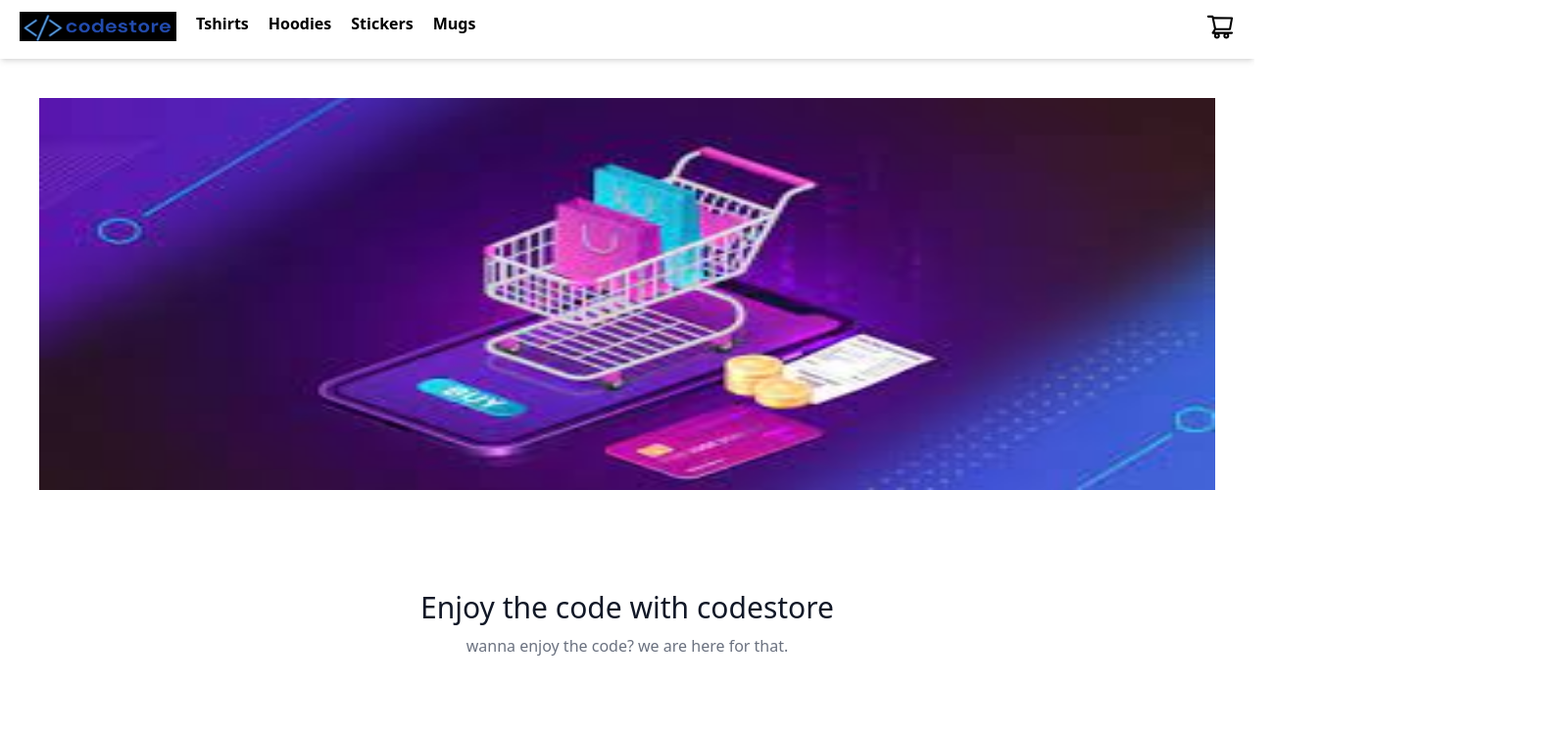
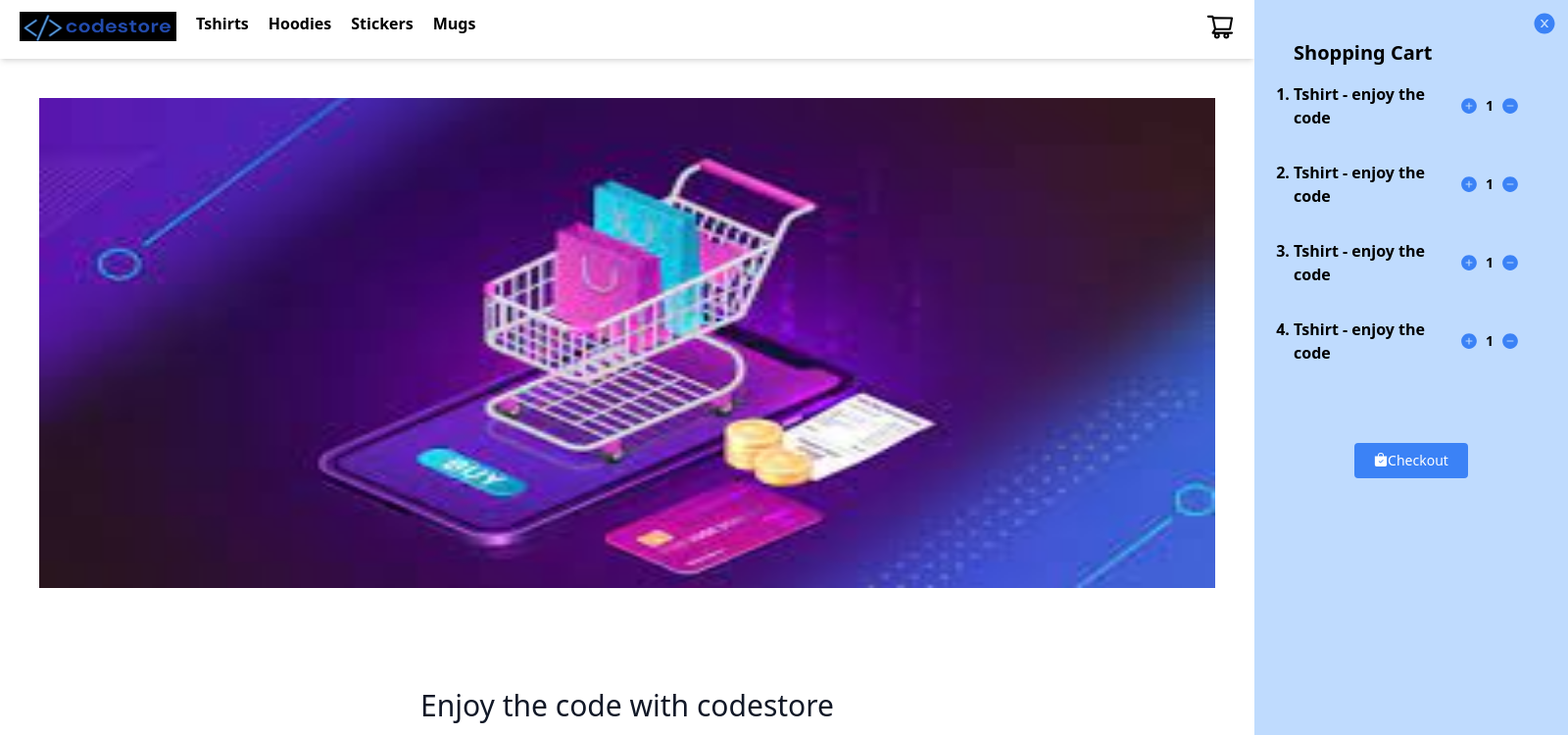
Before and after one commit to DeveshPurohit/codestore, a Next.js app: page / in a window 1280 px wide. Shown: the top 750 px of the page at 98% size, 1600 px wide, since content can reach past the window. Built offline with nearby package versions, Linux system fonts and the light colour scheme.

Commit message:
side bar UI completed
I'm back.

```diff
--- a/components/Navbar.js
+++ b/components/Navbar.js
@@ -1,27 +1,125 @@
-import Image from 'next/image'
-import React from 'react'
-import Link from 'next/link'
-import { AiOutlineShoppingCart } from 'react-icons/ai';
+import Image from "next/image";
+import React from "react";
+import Link from "next/link";
+import {
+  AiOutlineShoppingCart,
+  AiFillPlusCircle,
+  AiFillMinusCircle,
+  AiFillCloseCircle,
+} from "react-icons/ai";
+import { BsFillBagCheckFill } from "react-icons/bs";
+import { useRef } from "react";
 
 const Navbar = () => {
+  const toggleCart = () => {
+    if (ref.current.classList.contains("translate-x-full")) {
+      ref.current.classList.remove("translate-x-full");
+      ref.current.classList.add("translate-x-0");
+    } else if (!ref.current.classList.contains("translate-x-full")) {
+      ref.current.classList.remove("translate-x-0");
+      ref.current.classList.add("translate-x-full");
+    }
+  };
+  const ref = useRef();
   return (
-    <div className='flex flex-col md:flex-row md:items-start items-center justify-start py-3 mb-10 shadow-md'>
+    <div className="flex flex-col md:flex-row md:items-start items-center justify-start py-3 mb-10 shadow-md">
       <div className="logo mx-5">
-        <Link href={'/'}><a><Image src={'/logo.png'} height={30} width={160} alt={'logo'} /></a></Link>
+        <Link href={"/"}>
+          <a>
+            <Image src={"/logo.png"} height={30} width={160} alt={"logo"} />
+          </a>
+        </Link>
       </div>
       <div className="nav">
         <ul className="flex items-center text-md space-x-5 font-bold ">
-          <Link href={'/tshirt'}><a><li>Tshirts</li></a></Link>
-          <Link href={'/hoodies'}><a><li>Hoodies</li></a></Link>
-          <Link href={'/stickers'}><a><li>Stickers</li></a></Link>
-          <Link href={'/mugs'}><a><li>Mugs</li></a></Link>
+          <Link href={"/tshirt"}>
+            <a>
+              <li>Tshirts</li>
+            </a>
+          </Link>
+          <Link href={"/hoodies"}>
+            <a>
+              <li>Hoodies</li>
+            </a>
+          </Link>
+          <Link href={"/stickers"}>
+            <a>
+              <li>Stickers</li>
+            </a>
+          </Link>
+          <Link href={"/mugs"}>
+            <a>
+              <li>Mugs</li>
+            </a>
+          </Link>
         </ul>
       </div>
-      <div className="cart absolute right-0 mx-5 font">
-      <AiOutlineShoppingCart className='text-xl md:text-3xl'/>
+      <div
+        onClick={toggleCart}
+        className="cursor-pointer cart absolute right-0 mx-5"
+      >
+        <AiOutlineShoppingCart className="text-xl md:text-3xl" />
+      </div>
+      <div
+        ref={ref}
+        className="z-10 w-80 h-full sidebar absolute top-0 right-0 bg-blue-200  p-10 tansform transition-transform translate-x-full p"
+      >
+        <span
+          onClick={toggleCart}
+          className="crossb absolute top-3 right-3 cursor-pointer text-2xl text-blue-500"
+        >
+          <AiFillCloseCircle />
+        </span>
+        <h2 className="font-bold text-xl">Shopping Cart</h2>
+        <ol className="list-decimal font-semibold">
+          <li>
+            <div className="item flex py-4 ">
+              <div className="w-2/3 ">Tshirt - enjoy the code</div>
+              <div className="flex items-center justify-center w-1/3  font-semibold text-lg ">
+                <AiFillPlusCircle className="text-blue-500 cursor-pointer" />
+                <span className="text-sm mx-2">1</span>
+                <AiFillMinusCircle className="text-blue-500 cursor-pointer" />
+              </div>
+            </div>
+          </li>
+          <li>
+            <div className="item flex py-4">
+              <div className="w-2/3 ">Tshirt - enjoy the code</div>
+              <div className="flex items-center justify-center w-1/3  font-semibold text-lg">
+                <AiFillPlusCircle className="text-blue-500 cursor-pointer" />
+                <span className="text-sm mx-2">1</span>
+                <AiFillMinusCircle className="text-blue-500 cursor-pointer" />
+              </div>
+            </div>
+          </li>
+          <li>
+            <div className="item flex py-4">
+              <div className="w-2/3 ">Tshirt - enjoy the code</div>
+              <div className="flex items-center justify-center w-1/3  font-semibold text-lg">
+                <AiFillPlusCircle className="text-blue-500 cursor-pointer" />
+                <span className="text-sm mx-2">1</span>
+                <AiFillMinusCircle className="text-blue-500 cursor-pointer" />
+              </div>
+            </div>
+          </li>
+          <li>
+            <div className="item flex py-4">
+              <div className="w-2/3 ">Tshirt - enjoy the code</div>
+              <div className="flex items-center justify-center w-1/3  font-semibold text-lg">
+                <AiFillPlusCircle className="text-blue-500 cursor-pointer" />
+                <span className="text-sm mx-2">1</span>
+                <AiFillMinusCircle className="text-blue-500 cursor-pointer" />
+              </div>
+            </div>
+          </li>
+        </ol>
+        <button className="flex mx-auto mt-16 text-white bg-blue-500 border-0 py-2 px-5 focus:outline-none hover:bg-blue-600 rounded text-sm">
+          <BsFillBagCheckFill className="mt-0.5" />
+          Checkout
+        </button>
       </div>
     </div>
-  )
-}
+  );
+};
 
-export default Navbar
+export default Navbar;
--- a/pages/index.js
+++ b/pages/index.js
@@ -12,7 +12,7 @@ export default function Home() {
       </Head>
 
       <div className="img mx-10">
-        <Image src={"/home.jpeg"} alt={"home"} height={500} width={1500} />
+        <Image src={"/home.jpeg"} alt={"home"} height={500} width={1200} />
       </div>
 
       <section className="text-gray-600 body-font">
--- a/styles/globals.css
+++ b/styles/globals.css
@@ -1,3 +1,7 @@
 @tailwind base;
 @tailwind components;
 @tailwind utilities;
+
+body{
+    overflow-x: hidden;
+}
```
